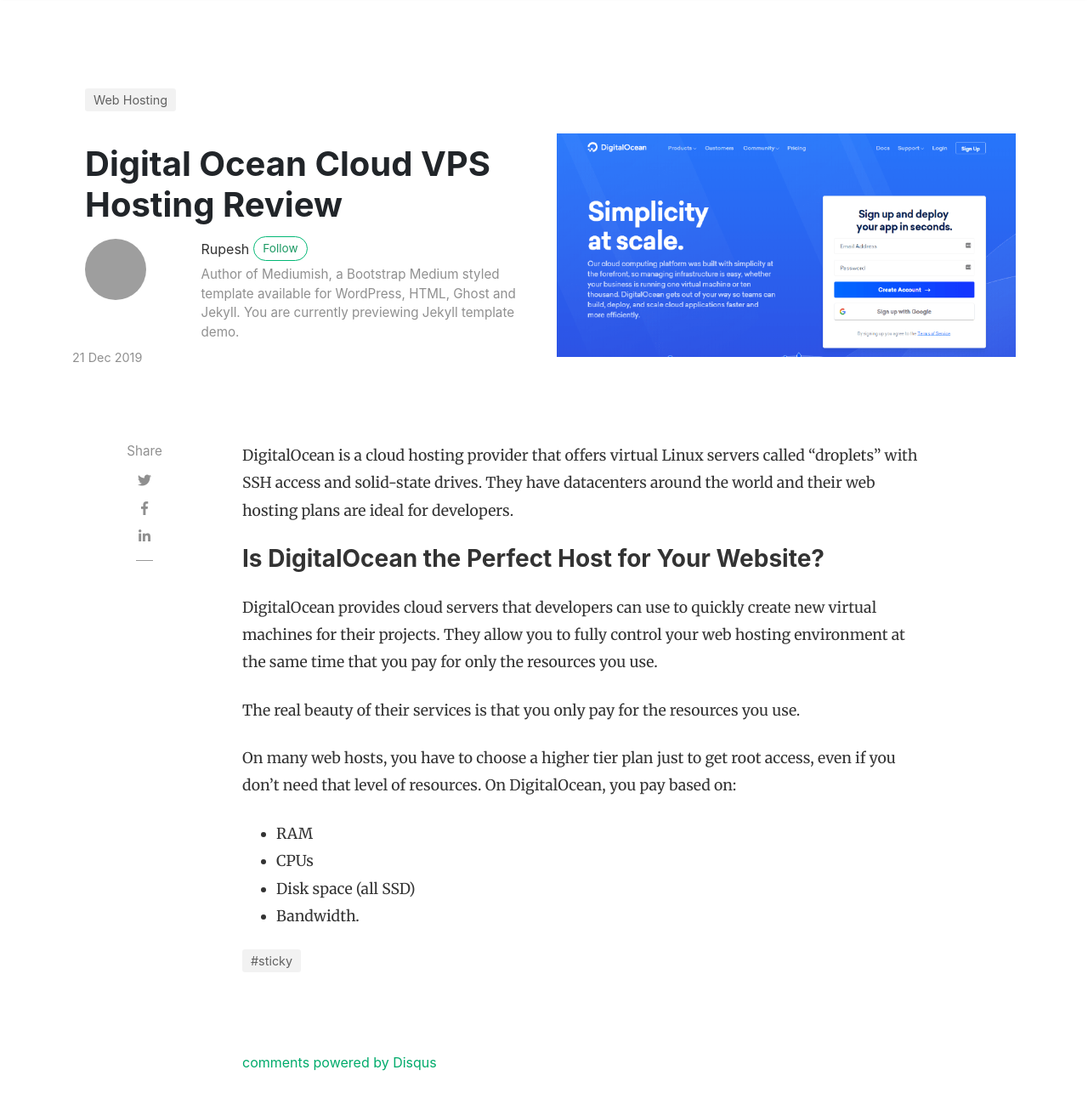
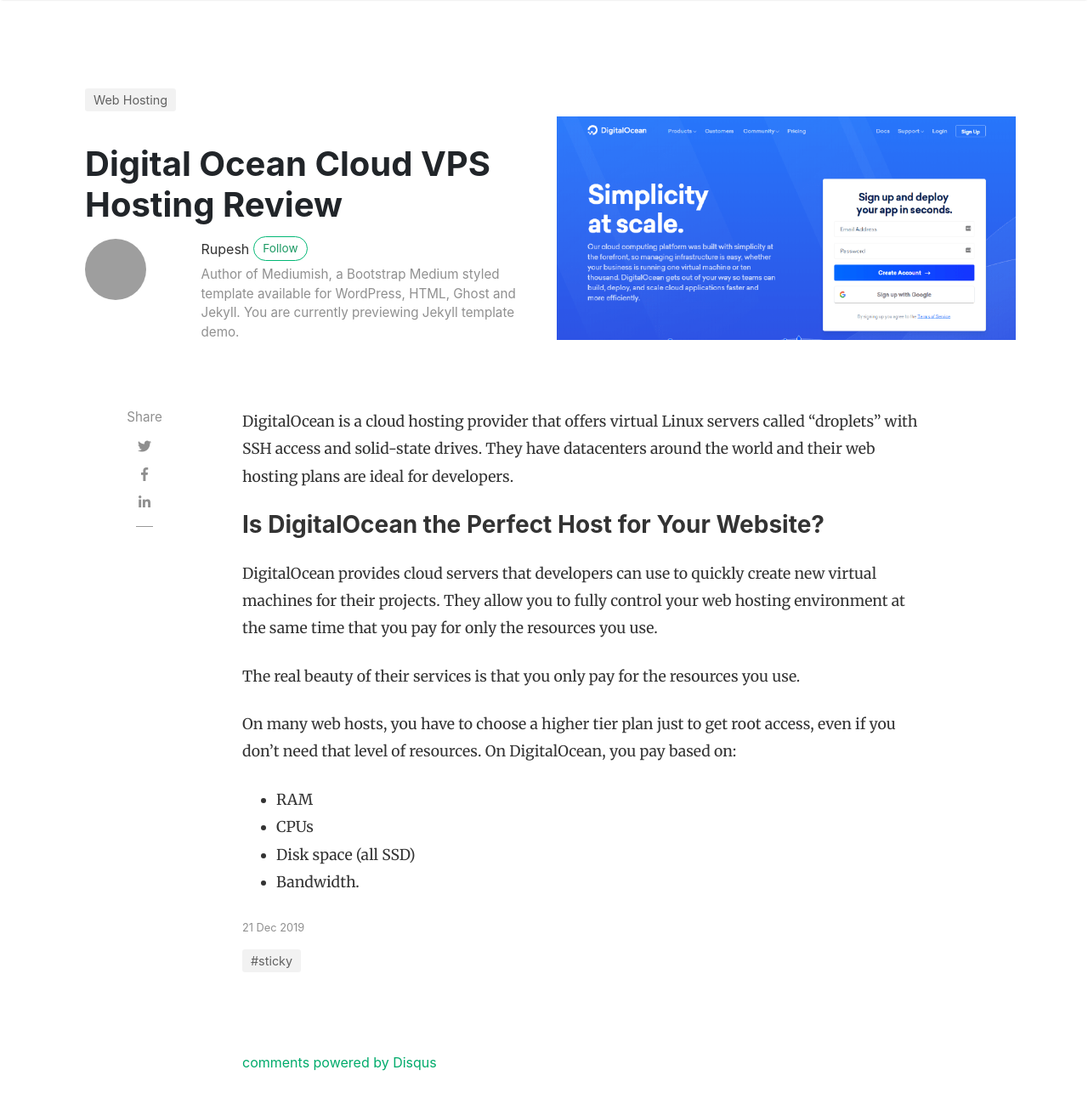
Before and after one commit to patilsab/rp, a Jekyll site: the page built from _posts/2019-12-21-digital-ocean-cloud-vps-hosting-review.md, in a window 1280 px wide and 1400 px high, cut to the strip 0-1326 px from the top of the window. Shown: the top 1299 px of the strip at 85% size. Built offline with Jekyll 4.4.1, drawn with Linux system fonts in a browser that asks for light colours; nearby versions of some CDN libraries; comment, search, counter and statistics services are not loaded; grey boxes are pictures that could not be loaded.

Commit message:
Update post.html

```diff
--- a/_layouts/post.html
+++ b/_layouts/post.html
@@ -40,17 +40,6 @@ post_class: post-template
                         <a target="_blank" class="link-dark" href="{{ author.web }}">{{ author.display_name }}</a><a target="_blank" href="{{ author.twitter }}" class="btn follow">Follow</a>
                         <span class="author-description">{{ author.description }}</span>
                     </div>
-
-            <!-- Post Date -->
-            <p>
-            <small>
-                <span class="post-date"><time class="post-date" datetime="{{ page.date | date:"%Y-%m-%d" }}">{{ page.date | date_to_string }}</time></span>
-                {% if page.last_modified_at %}
-                (Updated: <time datetime="{{ page.last_modified_at | date_to_xmlschema }}" itemprop="dateModified">{{ page.last_modified_at | date: "%b %-d, %Y" }}</time>)
-                {% endif %}
-                </small>
-            </p>
-
                 </div>
                 {% endif %}
 		</div>
@@ -118,6 +107,17 @@ post_class: post-template
                 <strong class="mr-1">Rating:</strong> {% include star_rating.html %}
             </div>
             {% endif %}
+
+
+            <!-- Post Date -->
+            <p>
+            <small>
+                <span class="post-date"><time class="post-date" datetime="{{ page.date | date:"%Y-%m-%d" }}">{{ page.date | date_to_string }}</time></span>
+                {% if page.last_modified_at %}
+                (Updated: <time datetime="{{ page.last_modified_at | date_to_xmlschema }}" itemprop="dateModified">{{ page.last_modified_at | date: "%b %-d, %Y" }}</time>)
+                {% endif %}
+                </small>
+            </p>
 
 
             <!-- Post Tags -->
```
